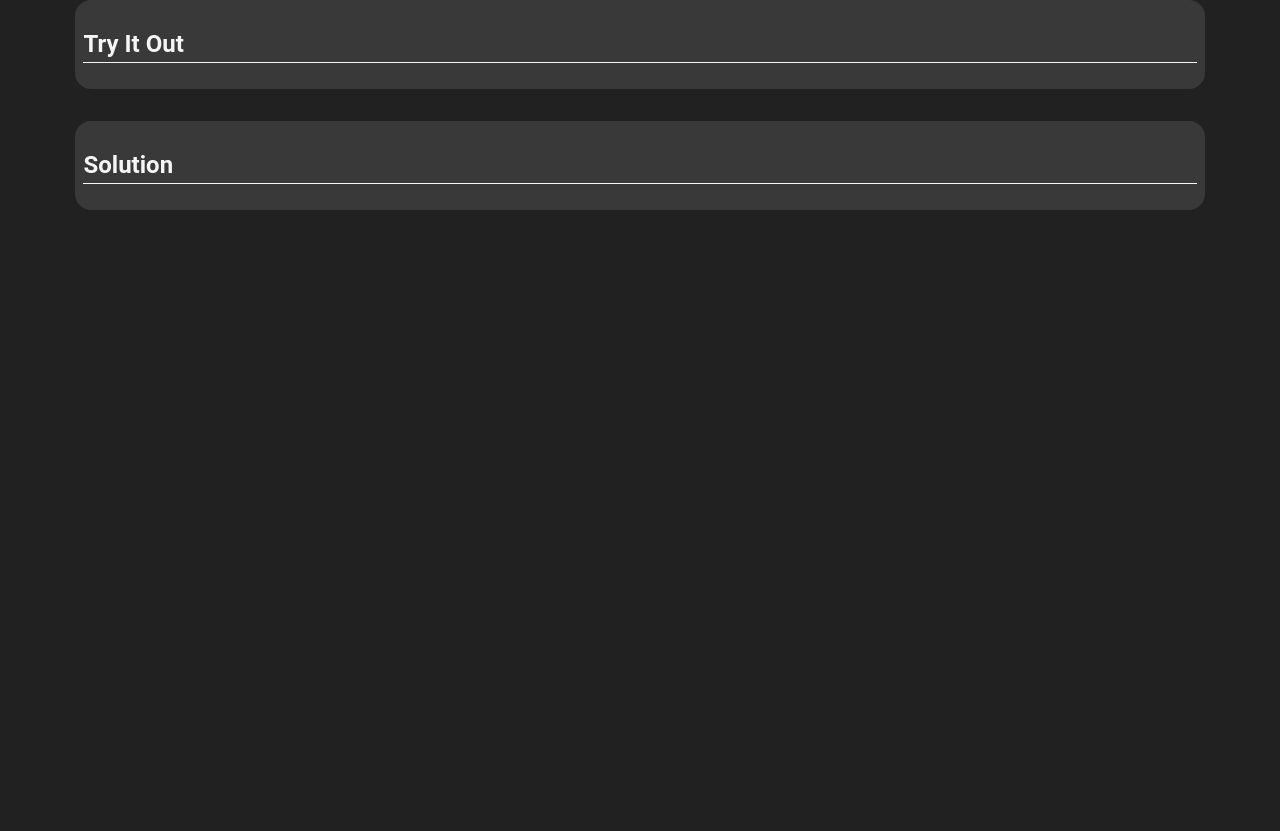
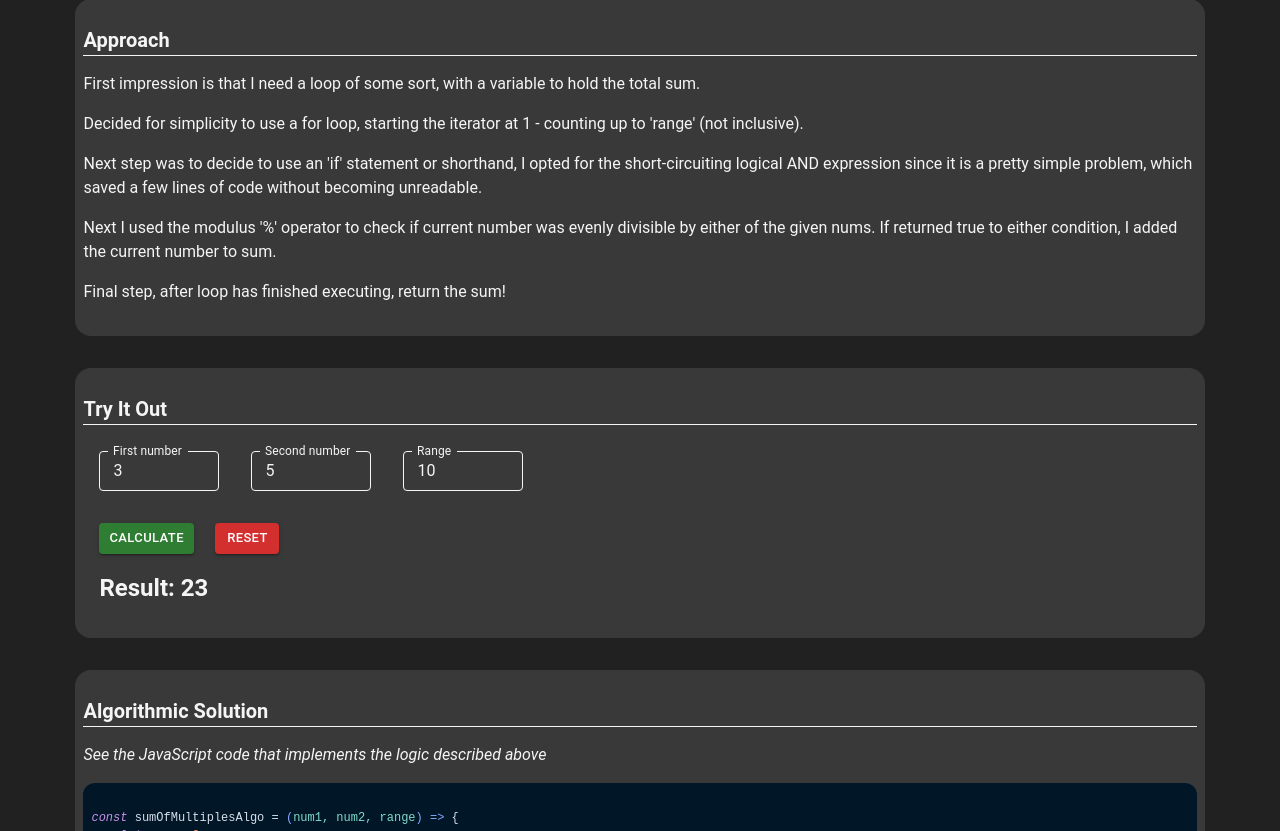
Before and after one commit to rramsey1115/algo-practice-nss, a React (Vite) app: page /multiples in a window 1280 px wide. Shown: the part 409-1240 px from the top of the page. Before the commit the page ends 800 px from the top, so only its background shows below. Built offline with nearby package versions, Linux system fonts and the light colour scheme.

Commit message:
SumOfMultiples DONE! Until final review

```diff
--- a/package.json
+++ b/package.json
@@ -18,6 +18,7 @@
     "react": "^19.0.0",
     "react-dom": "^19.0.0",
     "react-router-dom": "^7.4.1",
+    "react-syntax-highlighter": "^15.6.1",
     "styled-components": "^6.1.17"
   },
   "devDependencies": {
--- /dev/null
+++ b/src/01_sumMultiples/SumMultiplesForm.jsx
@@ -0,0 +1,126 @@
+import { useState } from "react";
+import { sumOfMultiplesAlgo } from "./sumMultiplesAlgo";
+import { Button, TextField } from "@mui/material";
+
+export const SumMultiplesForm = () => {
+    const [num1, setNum1] = useState(3);
+    const [num2, setNum2] = useState(5);
+    const [range, setRange] = useState(10);
+    const [result, setResult] = useState(23);
+
+    const calculateSum = () => {
+        setResult(0);
+        setResult(sumOfMultiplesAlgo(num1, num2, range));
+    }
+
+    const handleReset = () => {
+        setNum1(0);
+        setNum2(0);
+        setRange(0);
+        setResult(0);
+    }
+
+    return (<><form className="form">
+        <TextField
+            type="number"
+            label="First number"
+            value={num1}
+            onChange={(e) => setNum1(Number(e.target.value))}
+            variant="outlined"
+            color="success"
+            size="small"
+            sx={{
+                width: "120px",
+                m: 2,
+                input: {
+                    color: 'whitesmoke', // input text color
+                },
+                label: {
+                    color: 'whitesmoke', // label text color
+                },
+                '& .MuiOutlinedInput-root': {
+                    '& fieldset': {
+                        borderColor: 'whitesmoke',
+                    },
+                    '&:hover fieldset': {
+                        borderColor: '#66bb6a',
+                    },
+                    '&.Mui-focused fieldset': {
+                        borderColor: '#66bb6a',
+                    },
+                }
+            }}
+        />
+        <TextField
+            id="num2-input"
+            type="number"
+            value={num2}
+            label="Second number"
+            onChange={(e) => setNum2(Number(e.target.value))}
+            variant="outlined"
+            color="success"
+            size="small"
+            sx={{
+                width: "120px",
+                m: 2,
+                input: {
+                    color: 'whitesmoke', // input text color
+                },
+                label: {
+                    color: 'whitesmoke', // label text color
+                },
+                '& .MuiOutlinedInput-root': {
+                    '& fieldset': {
+                        borderColor: 'whitesmoke',
+                    },
+                    '&:hover fieldset': {
+                        borderColor: '#66bb6a',
+                    },
+                    '&.Mui-focused fieldset': {
+                        borderColor: '#66bb6a',
+                    },
+                }
+            }}
+        />
+        <TextField
+            id="range-input"
+            type="number"
+            label="Range"
+            value={range}
+            onChange={(e) => setRange(Number(e.target.value))}
+            variant="outlined"
+            color="success"
+            size="small"
+            sx={{
+                width: "120px",
+                m: 2,
+                input: {
+                    color: 'whitesmoke', // input text color
+                },
+                label: {
+                    color: 'whitesmoke', // label text color
+                },
+                '& .MuiOutlinedInput-root': {
+                    '& fieldset': {
+                        borderColor: 'whitesmoke',
+                    },
+                    '&:hover fieldset': {
+                        borderColor: '#66bb6a',
+                    },
+                    '&.Mui-focused fieldset': {
+                        borderColor: '#66bb6a',
+                    },
+                }
+            }}
+        />
+    </form>
+        <div className="form-buttons">
+            <Button className="form-button" color="success" variant="contained" size="small" onClick={(e) => {
+                e.preventDefault();
+                calculateSum();
+            }}>Calculate</Button>
+            <Button className="form-button" color="error" variant="contained" size="small" onClick={handleReset}>Reset</Button>
+        </div>
+        <h2 id="result-header">Result: {result}</h2>
+    </>)
+}
--- a/src/01_sumMultiples/SumMultiplesView.jsx
+++ b/src/01_sumMultiples/SumMultiplesView.jsx
@@ -1,3 +1,9 @@
+import "../styles/AlgoViews.css"
+import { codeString } from "./sumMultiplesAlgo";
+import SyntaxHighlighter from "react-syntax-highlighter";
+import { nightOwl } from "react-syntax-highlighter/dist/cjs/styles/hljs";
+import { SumMultiplesForm } from "./sumMultiplesForm";
+
 export const SumMultiplesView = () => {
     return (<>
         <header className="header">
@@ -6,15 +12,40 @@ export const SumMultiplesView = () => {
         <article className="article">
             <div className="article-div">
                 <h2 className="article-heading">Challenge</h2>
+                <p>If we list all the natural numbers below 10 that are multiples of 3 or 5, we get 3, 5, 6 and 9. The sum of these multiples is 23.</p>
+                <p>Find the sum of all the multiples of 3 or 5 below 1000.</p>
+                <p><em>
+                    My version of this tool allows you to explore the same
+                    logic with your own custom values!
+                </em></p>
             </div>
             <div className="article-div">
                 <h2 className="article-heading">Approach</h2>
+                <p>First impression is that I need a loop of some sort, with a variable to hold the total sum.</p>
+                <p>Decided for simplicity to use a for loop, starting the iterator at 1 - counting up to 'range' (not inclusive).</p>
+                <p>Next step was to decide to use an 'if' statement or shorthand, I opted for the short-circuiting logical AND expression since it is a pretty simple problem, which saved a few lines of code without becoming unreadable.</p>
+                <p>Next I used the modulus '%' operator to check if current number was evenly divisible by either of the given nums. If returned true to either condition, I added the current number to sum.</p>
+                <p>Final step, after loop has finished executing, return the sum!</p>
             </div>
             <div className="article-div">
                 <h2 className="article-heading">Try It Out</h2>
+
+                <SumMultiplesForm />
             </div>
             <div className="article-div">
-                <h2 className="article-heading">Solution</h2>
+                <h2 className="article-heading">Algorithmic Solution</h2>
+                <p><em>See the JavaScript code that implements the logic described above</em></p>
+                <SyntaxHighlighter
+                    language="javascript"
+                    style={nightOwl}
+                    customStyle={{
+                        borderRadius: '12px',
+                        padding: '8px',
+                        fontSize: '12px'
+                    }}
+                >
+                    {codeString}
+                </SyntaxHighlighter>
             </div>
         </article>
     </>)
--- a/src/01_sumMultiples/sumMultiplesAlgo.js
+++ b/src/01_sumMultiples/sumMultiplesAlgo.js
@@ -0,0 +1,40 @@
+/*
+added complexity from OG challenge - accept the 2 numbers to be the mutiples of... plus the range of numbers to check
+num1 - first multipe of to check
+num2 - second multiple of to check
+range - start from zero and go up to, but not equal to, given range variable
+*/
+
+export const sumOfMultiplesAlgo = (num1, num2, range) => {
+    let sum = 0;
+    // iterate from 1 to range (not inclusive)
+    for (let i = 1; i < range; i++) {
+        // check if current number within given range is divisible by either given num
+        // if either case true - add current index to sum
+        (i % num1 == 0 || i % num2 == 0) && (sum += i);
+    }
+    // after loop executes, return sum
+    return sum;
+}
+
+/*
+console.log to check for accuracy
+this should resolve to 23 according to instructions
+console.log(sumOfMultiplesAlgo(3, 5, 10));
+*/
+
+
+// code string which is imported to the view JSX file to display to user
+export const codeString = `
+const sumOfMultiplesAlgo = (num1, num2, range) => {
+    let sum = 0;
+    // iterate from 1 to range (not inclusive)
+    for (let i = 1; i < range; i++) {
+        // check if current number within given range is divisible by either given num
+        // if either case true - add current index to sum
+        (i % num1 == 0 || i % num2 == 0) && (sum += i);
+    }
+    // after loop executes, return sum
+    return sum;
+}
+`
--- a/src/Navbar/NavBar.jsx
+++ b/src/Navbar/NavBar.jsx
@@ -4,20 +4,7 @@ import Box from '@mui/material/Box';
 import Tabs from '@mui/material/Tabs';
 import Tab from '@mui/material/Tab';
 import { Link } from 'react-router-dom';
-
-function samePageLinkNavigation(event) {
-  if (
-    event.defaultPrevented ||
-    event.button !== 0 || // ignore everything but left-click
-    event.metaKey ||
-    event.ctrlKey ||
-    event.altKey ||
-    event.shiftKey
-  ) {
-    return false;
-  }
-  return true;
-}
+import { useLocation } from 'react-router-dom';
 
 function LinkTab(props) {
   return (
@@ -30,23 +17,30 @@ function LinkTab(props) {
   );
 }
 
-
 LinkTab.propTypes = {
   selected: PropTypes.bool,
 };
 
 export const NavBar = () => {
-  const [value, setValue] = React.useState(0);
+  const location = useLocation();
+  const pathToIndexMap = {
+    "/": 0,
+    "/multiples": 1,
+    "/staircase": 2,
+    "/buildings": 3,
+    "/farm": 4,
+    "/professor": 5,
+    "/stranded": 6,
+    "/numspal": 7,
+    "/wordspal": 8,
+    "/arcade": 9,
+    "/freqfrenzy": 10,
+    "/prodsums": 11,
+    "/prodmatching": 12,
+  };
 
-  const handleChange = (event, newValue) => {
-    // event.type can be equal to focus with selectionFollowsFocus.
-    if (
-      event.type !== 'click' ||
-      (event.type === 'click' && samePageLinkNavigation(event))
-    ) {
-      setValue(newValue);
-    }
-  };
+  const currentPath = location.pathname;
+  const value = pathToIndexMap[currentPath] ?? false; // false = no tab selected if path doesn't match
 
   return (
     <Box
@@ -70,7 +64,6 @@ export const NavBar = () => {
     >
       <Tabs
         value={value}
-        onChange={handleChange}
         variant='scrollable'
         scrollButtons={true}
         allowScrollButtonsMobile
@@ -103,7 +96,6 @@ export const NavBar = () => {
             color: 'whitesmoke',
           }
         }}
-
       >
         <LinkTab label="Home" to="/" />
         <LinkTab label="Sum of Multiples" to="/multiples" />
--- a/src/index.css
+++ b/src/index.css
@@ -32,7 +32,7 @@ header {
 }
 
 p {
-  font-size: 1.1em;
+  font-size: 1em;
 }
 
 h1 {
@@ -55,7 +55,7 @@ h1 {
 }
 
 .article-heading {
-  font-size: 1.5rem;
+  font-size: 1.25rem;
   border-bottom: 1px solid whitesmoke;
   margin: 10px 0;
 }
--- a/src/styles/AlgoViews.css
+++ b/src/styles/AlgoViews.css
@@ -0,0 +1,20 @@
+/* styles for forms - 1st used in sumOfMultiples */
+.form {
+    display: flex;
+    flex-direction: row;
+    align-items: left;
+    flex-wrap: wrap;
+}
+
+.form-buttons {
+    width: 180px;
+    display: flex;
+    flex-direction: row;
+    align-items: center;
+    justify-content: space-between;
+    margin: 16px 16px;
+}
+
+#result-header {
+    margin: 16px 16px;
+}
```
Also changed, not shown: 1 other file (tests, documents, lock files or other folders).
